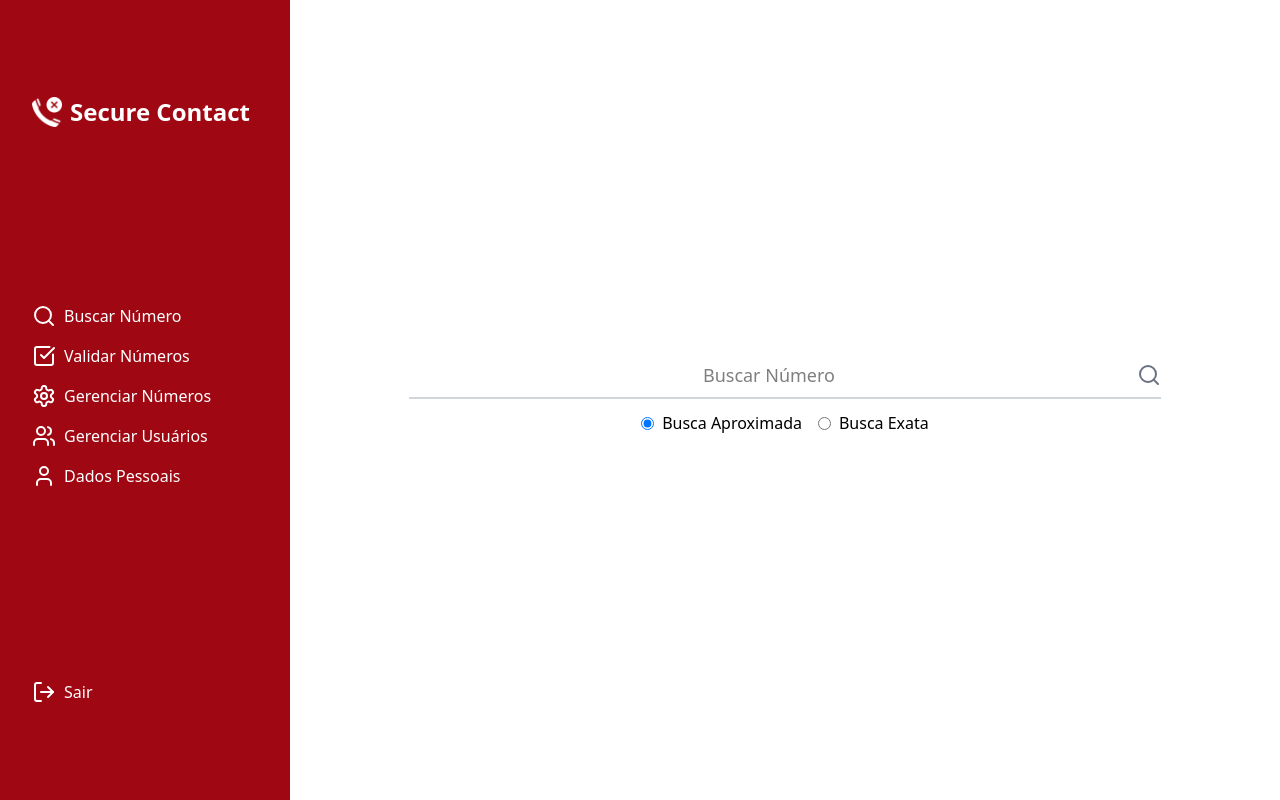
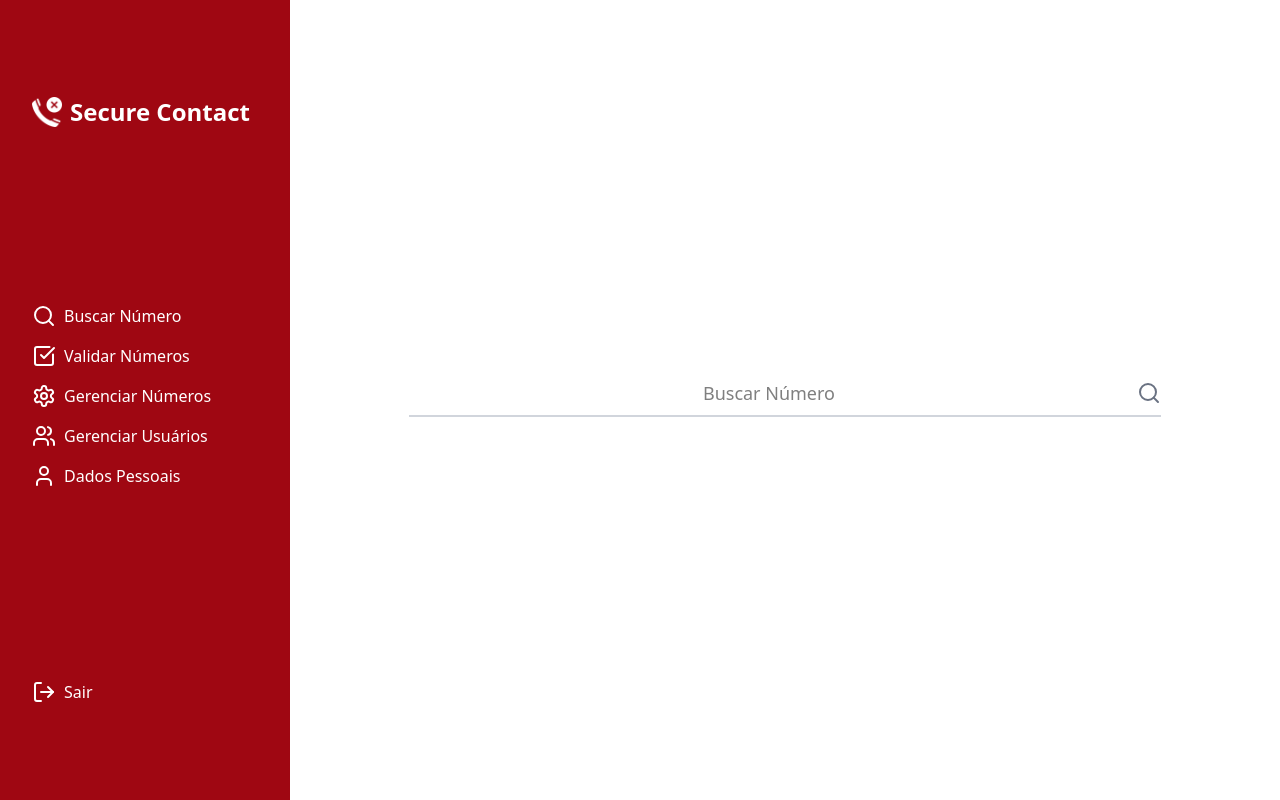
Before and after one commit to Maia-th/Secure-Contact, a Next.js app: page /admin/buscar-numero in a window 1280 px wide. Built offline with nearby package versions, Linux system fonts and the light colour scheme.

Commit message:
remove input

```diff
--- a/src/app/admin/buscar-numero/page.tsx
+++ b/src/app/admin/buscar-numero/page.tsx
@@ -16,7 +16,6 @@ const BuscarNumeroPage: React.FC = () => {
     situacao: string;
   } | null>(null);
   const [mensagem, setMensagem] = useState("");
-  const [tipoBusca,setTipoBusca] = useState("aproximada")
 
   const validarPhone = () => {
     const regex = /^[0-9]+$/;
@@ -65,31 +64,6 @@ const BuscarNumeroPage: React.FC = () => {
         </button>
       </div>
 
-        <div className="mb-3 flex items-center">
-          <label className="flex items-center cursor-pointer">
-            <input
-              type="radio"
-              name="tipoBusca"
-              value="aproximada"
-              checked={tipoBusca === "aproximada"}
-              onChange={() => setTipoBusca("aproximada")}
-              className="mr-2 cursor-pointer"
-            />
-            Busca Aproximada
-          </label>
-          <label className="ml-4 flex items-center cursor-pointer">
-            <input
-              type="radio"
-              name="tipoBusca"
-              value="exata"
-              checked={tipoBusca === "exata"}
-              onChange={() => setTipoBusca("exata")}
-              className="mr-2 cursor-pointer"
-            />
-            Busca Exata
-          </label>
-        </div>
-
       {mensagem !== "" && (
         <div className="flex items-center text-red-500">
           <AlertCircle className="mr-2" />
```
